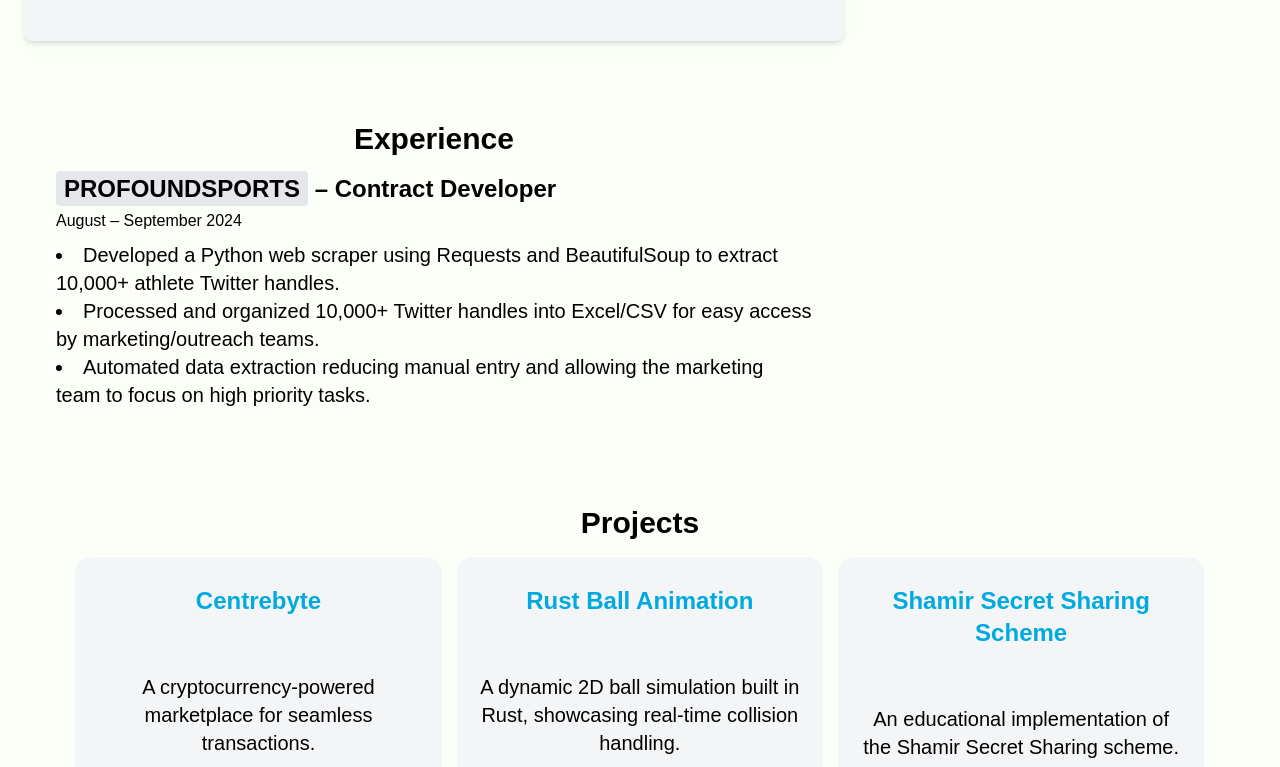
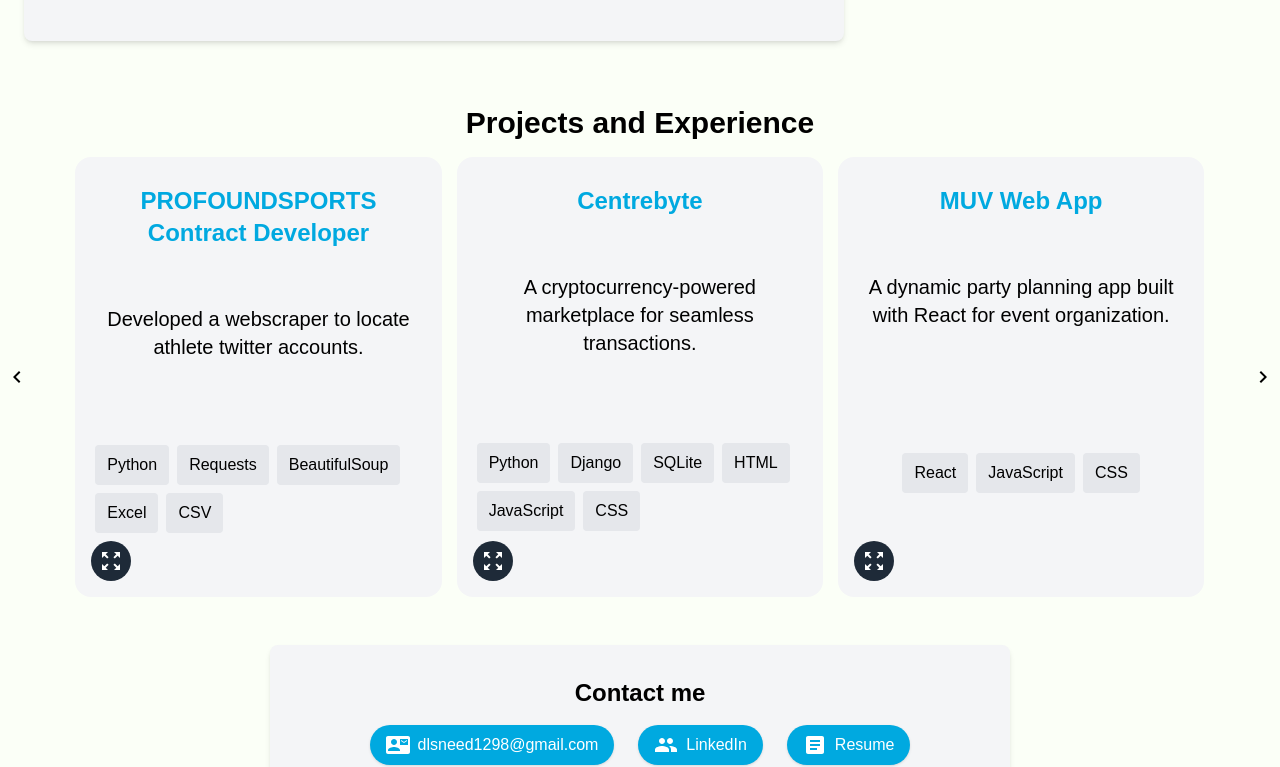
Before and after one commit to dsneed123/dsneedy, a Next.js app: page / in a window 1280 px wide. Shown: the part 759-1526 px from the top of the page. Built offline with nearby package versions, Linux system fonts and the light colour scheme.

Commit message:
experience and projects

```diff
--- a/src/app/components/Projects.tsx
+++ b/src/app/components/Projects.tsx
@@ -10,6 +10,15 @@
 import ZoomOutMapIcon from '@mui/icons-material/ZoomOutMap';
 const projects = [
   {
+    title: 'PROFOUNDSPORTS Contract Developer',
+
+    imageAlt: 'PROFOUNDSPORTS',
+    shortDescription: 'Developed a webscraper to locate athlete twitter accounts.',
+    fullDescription: 'Developed a Python web scraper using Requests and BeautifulSoup to extract 10,000+ athlete Twitter handles. Processed and organized 10,000+ Twitter handles into Excel/CSV for easy access by marketing/outreach teams. Automated data extraction reducing manual entry and allowing the marketing team to focus on high priority tasks.',
+    technologies: 'Python, Requests, BeautifulSoup, Excel, CSV',
+    link: 'http://profoundsports.com'
+  },
+  {
     title: 'Centrebyte',
     imageSrc: '/media/centrebyte.png',
     imageAlt: 'Centrebyte Marketplace',
@@ -19,6 +28,16 @@
     link: 'http://centrebyte.com'
   },
   {
+    title: 'MUV Web App',
+    imageSrc: '/media/centrebyte.png',
+    imageAlt: 'MUV Web App',
+    shortDescription: 'A dynamic party planning app built with React for event organization.',
+    fullDescription: 'A dynamic party planning app built with React, designed to simplify event organization and management for users of all ages. Users can easily create and customize events, setting crucial details like date, time, and location, while effortlessly sending out invitations to friends and family through integrated sharing options. The app features a user-friendly interface that enhances user experience, complete with RSVP functionality and automated reminders to ensure that everyone stays informed and engaged throughout the planning process.',
+    technologies: 'React, JavaScript, CSS',
+    link: 'https://github.com/MaximilianJB/muv-web-app'
+  },
+
+  {
     title: 'Rust Ball Animation',
     imageSrc: '/media/bouncing-balls.gif',
     imageAlt: 'Weather App',
@@ -26,6 +45,24 @@
     fullDescription: 'A dynamic 2D ball simulation built in Rust, showcasing real-time collision handling and smooth animations. The simulation includes multiple colorful balls bouncing within a defined area while interacting with each other. Each ball has unique properties such as velocity, position, and color. The simulation uses physics principles to handle collisions, reversing velocities when balls or boundaries are encountered.',
     technologies: 'Rust, minifb, rand',
     link: 'https://github.com/dsneed123/Bouncing_balls_rust'
+  },
+  {
+    title: 'Langton\'s Ant Simulation',
+    imageSrc: '/media/langtons_ant.gif',
+    imageAlt: 'Core Roulette',
+    shortDescription: 'A simulation of Langton\'s Ant, a Turing-complete cellular automaton.',
+    fullDescription: 'A simulation of Langton\'s Ant, a Turing-complete cellular automaton that creates complex patterns from simple rules. The simulation showcases multiple ants navigating a grid, flipping cell states and changing direction based on cell colors. Each ant begins on a randomly initialized grid and moves according to deterministic rules: turning left or right depending on whether the current cell is "black" or "white." This produces intricate, emergent patterns over time.',
+    technologies: 'Rust, minifb, rand',
+    link: 'https://github.com/dsneed123/Langtons_ant'
+  },
+  {
+    title: 'Solar System Simulation',
+    imageSrc: '/media/solarsystem.gif',
+    imageAlt: 'Solar System Simulation',
+    shortDescription: 'A simulation of the Solar System with dynamic planetary orbits.',
+    fullDescription: 'A visually engaging simulation of the Solar System, featuring planets with dynamic orbits around a central sun. This project brings the celestial movements of our Solar System to life using scalable properties for planetary distances, sizes, and orbital periods. Users can adjust the zoom level interactively to explore the system at various scales. Planets are rendered with realistic relative sizes and colors, and their positions are updated in real-time using angular velocity calculations to simulate orbital dynamics.',
+    technologies: 'Rust, minifb, trigonometry',
+    link: 'https://github.com/dsneed123/solar-system-rust'
   },
   {
     title: 'Shamir Secret Sharing Scheme',
@@ -37,15 +74,6 @@
     link: 'https://github.com/dsneed123/shamir_secret_sharing'
   },
   {
-    title: 'MUV Web App',
-    imageSrc: '/media/centrebyte.png',
-    imageAlt: 'MUV Web App',
-    shortDescription: 'A dynamic party planning app built with React for event organization.',
-    fullDescription: 'A dynamic party planning app built with React, designed to simplify event organization and management for users of all ages. Users can easily create and customize events, setting crucial details like date, time, and location, while effortlessly sending out invitations to friends and family through integrated sharing options. The app features a user-friendly interface that enhances user experience, complete with RSVP functionality and automated reminders to ensure that everyone stays informed and engaged throughout the planning process.',
-    technologies: 'React, JavaScript, CSS',
-    link: 'https://github.com/MaximilianJB/muv-web-app'
-  },
-  {
     title: 'Core Roulette',
     imageSrc: '/media/Core-roullete.png',
     imageAlt: 'Core Roulette',
@@ -55,15 +83,6 @@
     link: 'http://www.core-roulette.com/'
   },
   {
-    title: 'Langton\'s Ant Simulation',
-    imageSrc: '/media/langtons_ant.gif',
-    imageAlt: 'Core Roulette',
-    shortDescription: 'A simulation of Langton\'s Ant, a Turing-complete cellular automaton.',
-    fullDescription: 'A simulation of Langton\'s Ant, a Turing-complete cellular automaton that creates complex patterns from simple rules. The simulation showcases multiple ants navigating a grid, flipping cell states and changing direction based on cell colors. Each ant begins on a randomly initialized grid and moves according to deterministic rules: turning left or right depending on whether the current cell is "black" or "white." This produces intricate, emergent patterns over time.',
-    technologies: 'Rust, minifb, rand',
-    link: 'https://github.com/dsneed123/Langtons_ant'
-  },
-  {
     title: 'Weather App Prototype',
     imageSrc: '/media/weather-app.png',
     imageAlt: 'Weather App',
@@ -71,15 +90,6 @@
     fullDescription: 'A user-friendly web application designed to provide real-time weather data for any location, offering an intuitive experience for users. Features a customizable user interface (UI) that allows users to select their preferred location and receive personalized weather alerts based on current conditions. Focuses on a clean design that is fully responsive, ensuring seamless functionality across a variety of devices, from desktops to mobile screens.',
     technologies: 'HTML, CSS, JavaScript, API',
     link: 'https://dsneed123.github.io/weather-app-prototype/'
-  },
-  {
-    title: 'Solar System Simulation',
-    imageSrc: '/media/solarsystem.gif',
-    imageAlt: 'Solar System Simulation',
-    shortDescription: 'A simulation of the Solar System with dynamic planetary orbits.',
-    fullDescription: 'A visually engaging simulation of the Solar System, featuring planets with dynamic orbits around a central sun. This project brings the celestial movements of our Solar System to life using scalable properties for planetary distances, sizes, and orbital periods. Users can adjust the zoom level interactively to explore the system at various scales. Planets are rendered with realistic relative sizes and colors, and their positions are updated in real-time using angular velocity calculations to simulate orbital dynamics.',
-    technologies: 'Rust, minifb, trigonometry',
-    link: 'https://github.com/dsneed123/solar-system-rust'
   },
 ];
 
--- a/src/app/page.tsx
+++ b/src/app/page.tsx
@@ -78,22 +78,7 @@
             </section>
 
             {/* Experience Section */}
-            <section id="Experience" className="mb-8 sm:mb-12 flex flex-col items-center w-full">
-              <div className="transparent p-4 sm:p-8 rounded-lg flex flex-col items-center w-full">
-                <h2 className="text-2xl sm:text-3xl font-semibold mb-4">Experience</h2>
-                <div className="w-full">
-                  <h3 className="text-xl sm:text-2xl font-semibold text-black mb-1">
-                    <span className="bg-gray-200 px-2 py-1 rounded">PROFOUNDSPORTS</span> – Contract Developer
-                  </h3>
-                  <p className="text-black-100 mb-2 text-sm sm:text-base">August – September 2024</p>
-                  <ul className="list-disc list-inside text-black-300 text-lg sm:text-xl">
-                    <li>Developed a Python web scraper using Requests and BeautifulSoup to extract 10,000+ athlete Twitter handles.</li>
-                    <li>Processed and organized 10,000+ Twitter handles into Excel/CSV for easy access by marketing/outreach teams.</li>
-                    <li>Automated data extraction reducing manual entry and allowing the marketing team to focus on high priority tasks.</li>
-                  </ul>
-                </div>
-              </div>
-            </section>
+
           </div>
 
           {/* Programming Languages Section */}
@@ -123,7 +108,7 @@
 
         {/* Projects Section */}
         <section id="projects" className="mb-8 sm:mb-12 flex flex-col items-center">
-          <h2 className="text-2xl sm:text-3xl font-semibold mb-4">Projects</h2>
+          <h2 className="text-2xl sm:text-3xl font-semibold mb-4">Projects and Experience</h2>
           <Projects />
         </section>
 
```
